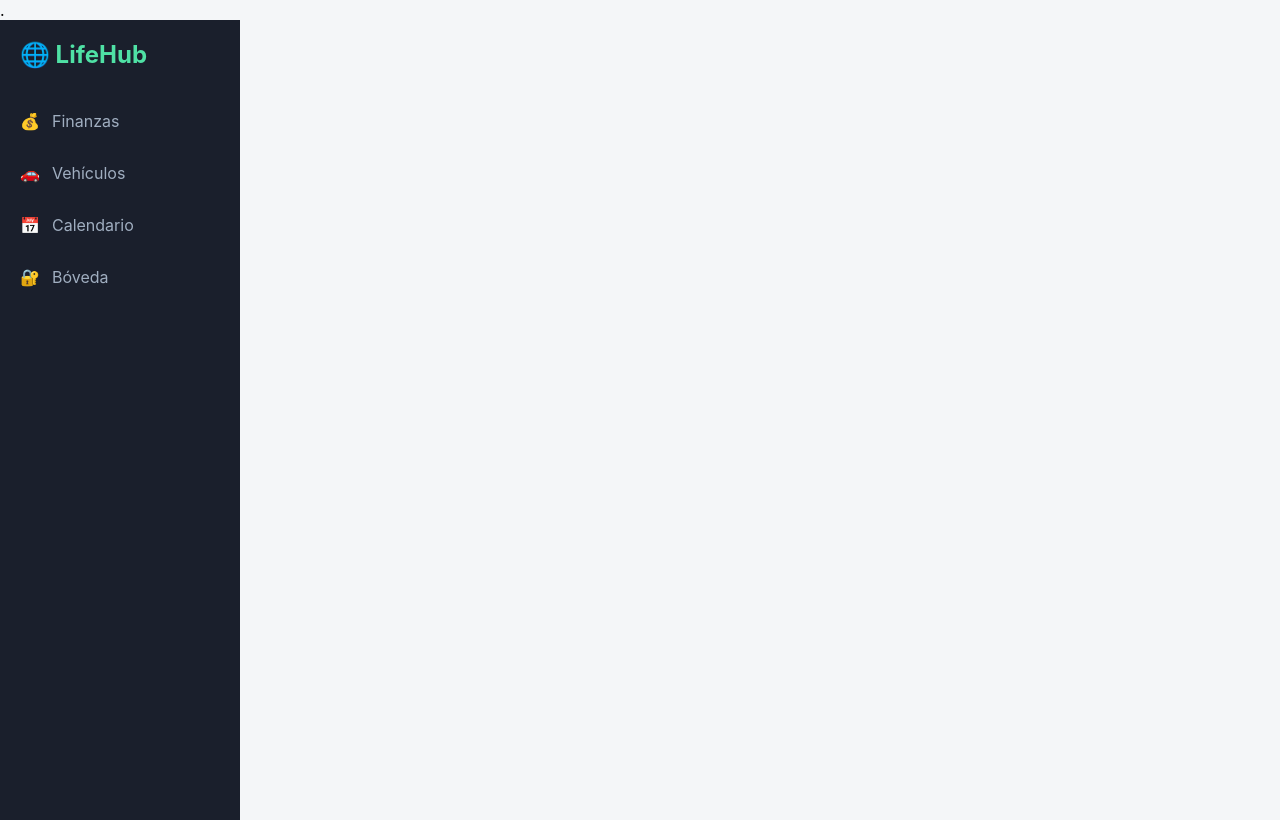
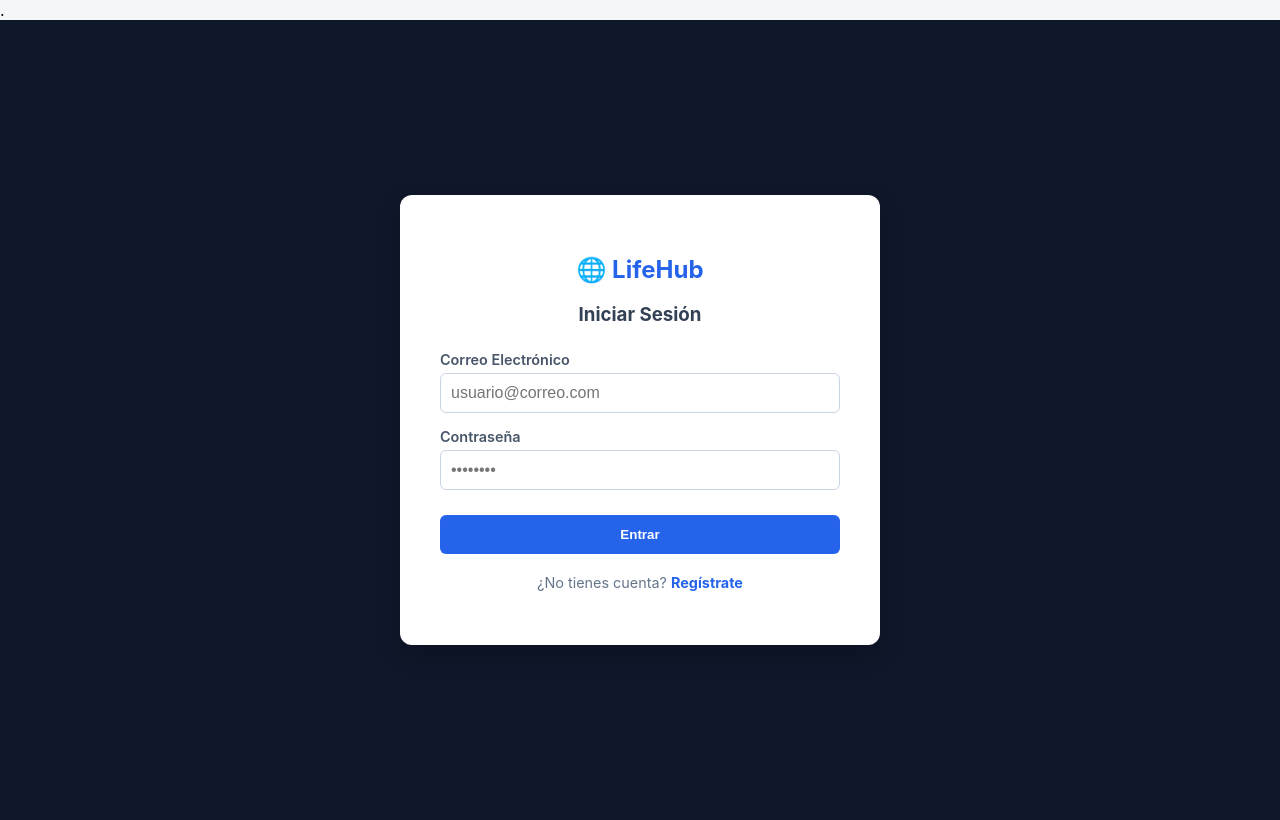
Before and after one commit to cypm92/lifehub-fronted, a Vue app: page /login in a window 1280 px wide. Built offline with nearby package versions, Linux system fonts and the light colour scheme.

Commit message:
add Login

```diff
--- a/src/App.vue
+++ b/src/App.vue
@@ -1,32 +1,28 @@
-<script setup>
+<script setup lang="ts">
+import { useRoute } from 'vue-router'
 import Sidebar from './components/Sidebar.vue'
+
+const route = useRoute()
 </script>
 
 <template>
   <div class="layout">
-    <Sidebar />
-    <main class="main-content">
+    <!-- Solo muestra el Sidebar si no estamos en la vista de Login -->
+    <Sidebar v-if="route.name !== 'Login'" />
+    <main :class="{ 'main-content': route.name !== 'Login', 'full-content': route.name === 'Login' }">
       <RouterView />
     </main>
   </div>
 </template>
 
 <style>
-/* Estilos globales para quitar márgenes por defecto */
 body {
   margin: 0;
   font-family: -apple-system, BlinkMacSystemFont, "Segoe UI", Roboto, sans-serif;
   background-color: #f4f6f8;
 }
 
-.layout {
-  display: flex;
-  min-height: 100vh;
-}
-
-.main-content {
-  flex: 1;
-  padding: 30px;
-  overflow-y: auto;
-}
+.layout { display: flex; min-height: 100vh; }
+.main-content { flex: 1; padding: 30px; overflow-y: auto; }
+.full-content { flex: 1; width: 100%; }
 </style>
--- a/src/components/Sidebar.vue
+++ b/src/components/Sidebar.vue
@@ -1,3 +1,15 @@
+<script setup lang="ts">
+import { useRouter } from 'vue-router'
+
+const router = useRouter()
+
+const logout = () => {
+  localStorage.removeItem('token')
+  localStorage.removeItem('user')
+  router.push('/login')
+}
+</script>
+
 <template>
   <aside class="sidebar">
     <div class="logo">
@@ -17,6 +29,12 @@
         <span>🔐</span> Bóveda
       </RouterLink>
     </nav>
+
+    <div class="logout-section">
+      <button @click="logout" class="btn-logout">
+        🚪 Cerrar Sesión
+      </button>
+    </div>
   </aside>
 </template>
 
@@ -32,22 +50,10 @@
   box-sizing: border-box;
 }
 
-.logo {
-  padding: 0 20px;
-  margin-bottom: 30px;
-}
+.logo { padding: 0 20px; margin-bottom: 30px; }
+.logo h2 { margin: 0; color: #4fe1a5; font-size: 1.5rem; }
 
-.logo h2 {
-  margin: 0;
-  color: #4fe1a5;
-  font-size: 1.5rem;
-}
-
-.nav-links {
-  display: flex;
-  flex-direction: column;
-  gap: 8px;
-}
+.nav-links { display: flex; flex-direction: column; gap: 8px; flex: 1; }
 
 .nav-item {
   display: flex;
@@ -59,16 +65,24 @@
   font-size: 1rem;
   transition: all 0.2s ease;
 }
-
-.nav-item:hover {
-  background-color: #2d3748;
-  color: white;
-}
-
+.nav-item:hover { background-color: #2d3748; color: white; }
 .router-link-active {
   background-color: #2b6cb0;
   color: white;
   border-left: 4px solid #4fe1a5;
   font-weight: bold;
 }
+
+.logout-section { padding: 20px; }
+.btn-logout {
+  width: 100%;
+  padding: 10px;
+  background: #e53e3e;
+  color: white;
+  border: none;
+  border-radius: 6px;
+  cursor: pointer;
+  font-weight: bold;
+}
+.btn-logout:hover { background: #c53030; }
 </style>
--- a/src/router/index.ts
+++ b/src/router/index.ts
@@ -3,8 +3,10 @@ import FinancesView from '../views/FinancesView.vue'
 import VehiclesView from '../views/VehiclesView.vue'
 import CalendarView from '../views/CalendarView.vue'
 import VaultView from '../views/VaultView.vue'
+import LoginView from '../views/LoginView.vue'
 
 const routes = [
+    { path: '/login', name: 'Login', component: LoginView },
     { path: '/', redirect: '/finances' },
     { path: '/finances', name: 'Finances', component: FinancesView },
     { path: '/vehicles', name: 'Vehicles', component: VehiclesView },
@@ -17,4 +19,16 @@ const router = createRouter({
     routes,
 })
 
+// Control de Acceso: Redirige a Login si no hay Token guardado
+router.beforeEach((to, _from, next) => {
+    const token = localStorage.getItem('token')
+    if (to.name !== 'Login' && !token) {
+        next({ name: 'Login' })
+    } else if (to.name === 'Login' && token) {
+        next({ name: 'Finances' })
+    } else {
+        next()
+    }
+})
+
 export default router
--- /dev/null
+++ b/src/services/api.ts
@@ -0,0 +1,16 @@
+import axios from 'axios'
+
+const api = axios.create({
+    baseURL: 'http://127.0.0.1:8000',
+})
+
+// Interceptor: añade automáticamente el token Bearer a cada petición si existe
+api.interceptors.request.use((config) => {
+    const token = localStorage.getItem('token')
+    if (token) {
+        config.headers.Authorization = `Bearer ${token}`
+    }
+    return config
+})
+
+export default api
--- a/src/views/FinancesView.vue
+++ b/src/views/FinancesView.vue
@@ -1,30 +1,55 @@
-<script setup>
+<script setup lang="ts">
 import { ref, onMounted } from 'vue'
-import axios from 'axios'
+import api from '../services/api'
 
-const API_URL = 'http://127.0.0.1:8000'
+interface User {
+  id: number
+  name: string
+  email: string
+  role: string
+}
 
-const users = ref([])
-const transactions = ref([])
+interface Transaction {
+  id: number
+  concept: string
+  type: string
+  amount: number
+  user_id: number
+  created_at?: string
+}
+
+const users = ref<User[]>([])
+const transactions = ref<Transaction[]>([])
 
 const newUser = ref({ name: '', email: '', role: 'editor' })
 const newTransaction = ref({
   concept: '',
   amount: 0,
   type: 'gasto_fijo',
-  user_id: null
+  user_id: null as number | null
 })
 
 const fetchData = async () => {
   try {
-    const resUsers = await axios.get(`${API_URL}/users`)
-    users.value = resUsers.data
-
-    const resTrans = await axios.get(`${API_URL}/transactions`)
+    // 1. Cargar movimientos financieros
+    const resTrans = await api.get('/transactions')
     transactions.value = resTrans.data
 
+    // 2. Intentar cargar lista de usuarios o usar el usuario activo
+    try {
+      const resUsers = await api.get('/users')
+      users.value = resUsers.data
+    } catch {
+      // Si no existe la lista pública de usuarios, usamos el usuario del localStorage
+      const loggedUser = JSON.parse(localStorage.getItem('user') || '{}')
+      if (loggedUser && loggedUser.id) {
+        users.value = [loggedUser]
+      }
+    }
+
+    // Seleccionar por defecto el primer usuario en el formulario
     if (users.value.length > 0 && !newTransaction.value.user_id) {
-      newTransaction.value.user_id = users.value[0].id
+      newTransaction.value.user_id = users.value[0]?.id ?? null
     }
   } catch (error) {
     console.error("Error al conectar con el backend:", error)
@@ -34,10 +59,14 @@ const fetchData = async () => {
 const createUser = async () => {
   if (!newUser.value.name || !newUser.value.email) return
   try {
-    await axios.post(`${API_URL}/users`, newUser.value)
+    // Registramos al nuevo usuario enviando una contraseña por defecto
+    await api.post('/auth/register', {
+      ...newUser.value,
+      password: 'password123'
+    })
     newUser.value = { name: '', email: '', role: 'editor' }
     await fetchData()
-  } catch (error) {
+  } catch (error: any) {
     alert(error.response?.data?.detail || "Error al crear usuario")
   }
 }
@@ -45,11 +74,11 @@ const createUser = async () => {
 const createTransaction = async () => {
   if (!newTransaction.value.concept || newTransaction.value.amount <= 0) return
   try {
-    await axios.post(`${API_URL}/transactions`, newTransaction.value)
+    await api.post('/transactions', newTransaction.value)
     newTransaction.value.concept = ''
     newTransaction.value.amount = 0
     await fetchData()
-  } catch (error) {
+  } catch (error: any) {
     alert(error.response?.data?.detail || "Error al registrar movimiento")
   }
 }
@@ -142,6 +171,7 @@ onMounted(() => {
 .form-row { display: flex; gap: 10px; flex-wrap: wrap; }
 input, select, button { padding: 10px; border: 1px solid #ccc; border-radius: 4px; }
 button { background-color: #2e7d32; color: white; border: none; cursor: pointer; }
+button:disabled { background-color: #a5d6a7; cursor: not-allowed; }
 table { width: 100%; border-collapse: collapse; margin-top: 10px; }
 th, td { border: 1px solid #eee; padding: 10px; text-align: left; }
 .income { color: green; font-weight: bold; }
--- /dev/null
+++ b/src/views/LoginView.vue
@@ -0,0 +1,142 @@
+<script setup lang="ts">
+import { ref } from 'vue'
+import { useRouter } from 'vue-router'
+import api from '../services/api'
+
+const router = useRouter()
+
+const isRegister = ref(false)
+const name = ref('')
+const email = ref('')
+const password = ref('')
+const role = ref('admin') // Por defecto la primera cuenta será Admin
+const errorMessage = ref('')
+
+const handleSubmit = async () => {
+  errorMessage.value = ''
+  try {
+    if (isRegister.value) {
+      // Registrar usuario con el rol seleccionado
+      await api.post('/auth/register', {
+        name: name.value,
+        email: email.value,
+        password: password.value,
+        role: role.value
+      })
+    }
+
+    // Iniciar Sesión
+    const response = await api.post('/auth/login', {
+      email: email.value,
+      password: password.value
+    })
+
+    // Guardar Token y datos del Usuario
+    localStorage.setItem('token', response.data.access_token)
+    localStorage.setItem('user', JSON.stringify(response.data.user))
+
+    // Redirigir al panel principal
+    router.push('/finances')
+  } catch (err: any) {
+    errorMessage.value = err.response?.data?.detail || 'Error al procesar la solicitud'
+  }
+}
+</script>
+
+<template>
+  <div class="login-container">
+    <div class="login-card">
+      <h2>🌐 LifeHub</h2>
+      <h3>{{ isRegister ? 'Crear Cuenta' : 'Iniciar Sesión' }}</h3>
+
+      <div v-if="errorMessage" class="error-badge">
+        {{ errorMessage }}
+      </div>
+
+      <form @submit.prevent="handleSubmit" class="login-form">
+        <div v-if="isRegister" class="form-group">
+          <label>Nombre completo</label>
+          <input v-model="name" type="text" placeholder="Ej: CYP" required />
+        </div>
+
+        <div class="form-group">
+          <label>Correo Electrónico</label>
+          <input v-model="email" type="email" placeholder="usuario@correo.com" required />
+        </div>
+
+        <div class="form-group">
+          <label>Contraseña</label>
+          <input v-model="password" type="password" placeholder="••••••••" required />
+        </div>
+
+        <button type="submit" class="btn-primary">
+          {{ isRegister ? 'Registrarse y Entrar' : 'Entrar' }}
+        </button>
+      </form>
+
+      <p class="toggle-mode">
+        {{ isRegister ? '¿Ya tienes cuenta?' : '¿No tienes cuenta?' }}
+        <a href="#" @click.prevent="isRegister = !isRegister">
+          {{ isRegister ? 'Inicia sesión aquí' : 'Regístrate' }}
+        </a>
+      </p>
+    </div>
+  </div>
+</template>
+
+<style scoped>
+.login-container {
+  display: flex;
+  justify-content: center;
+  align-items: center;
+  height: 100vh;
+  background-color: #0f172a;
+}
+
+.login-card {
+  background: white;
+  padding: 40px;
+  border-radius: 12px;
+  width: 100%;
+  max-width: 400px;
+  box-shadow: 0 10px 25px rgba(0, 0, 0, 0.2);
+  text-align: center;
+}
+
+.login-card h2 { color: #2563eb; margin-bottom: 5px; }
+.login-card h3 { margin-bottom: 25px; color: #334155; }
+
+.login-form { display: flex; flex-direction: column; gap: 15px; text-align: left; }
+.form-group { display: flex; flex-direction: column; gap: 5px; }
+.form-group label { font-size: 0.9rem; font-weight: 600; color: #475569; }
+.form-group input, .select-input {
+  padding: 10px;
+  border: 1px solid #cbd5e1;
+  border-radius: 6px;
+  font-size: 1rem;
+}
+
+.btn-primary {
+  margin-top: 10px;
+  padding: 12px;
+  background: #2563eb;
+  color: white;
+  border: none;
+  border-radius: 6px;
+  font-weight: bold;
+  cursor: pointer;
+}
+.btn-primary:hover { background: #1d4ed8; }
+
+.error-badge {
+  background-color: #fee2e2;
+  color: #dc2626;
+  padding: 10px;
+  border-radius: 6px;
+  font-size: 0.9rem;
+  margin-bottom: 15px;
+}
+
+.toggle-mode { margin-top: 20px; font-size: 0.9rem; color: #64748b; }
+.toggle-mode a { color: #2563eb; text-decoration: none; font-weight: bold; }
+</style>
```
